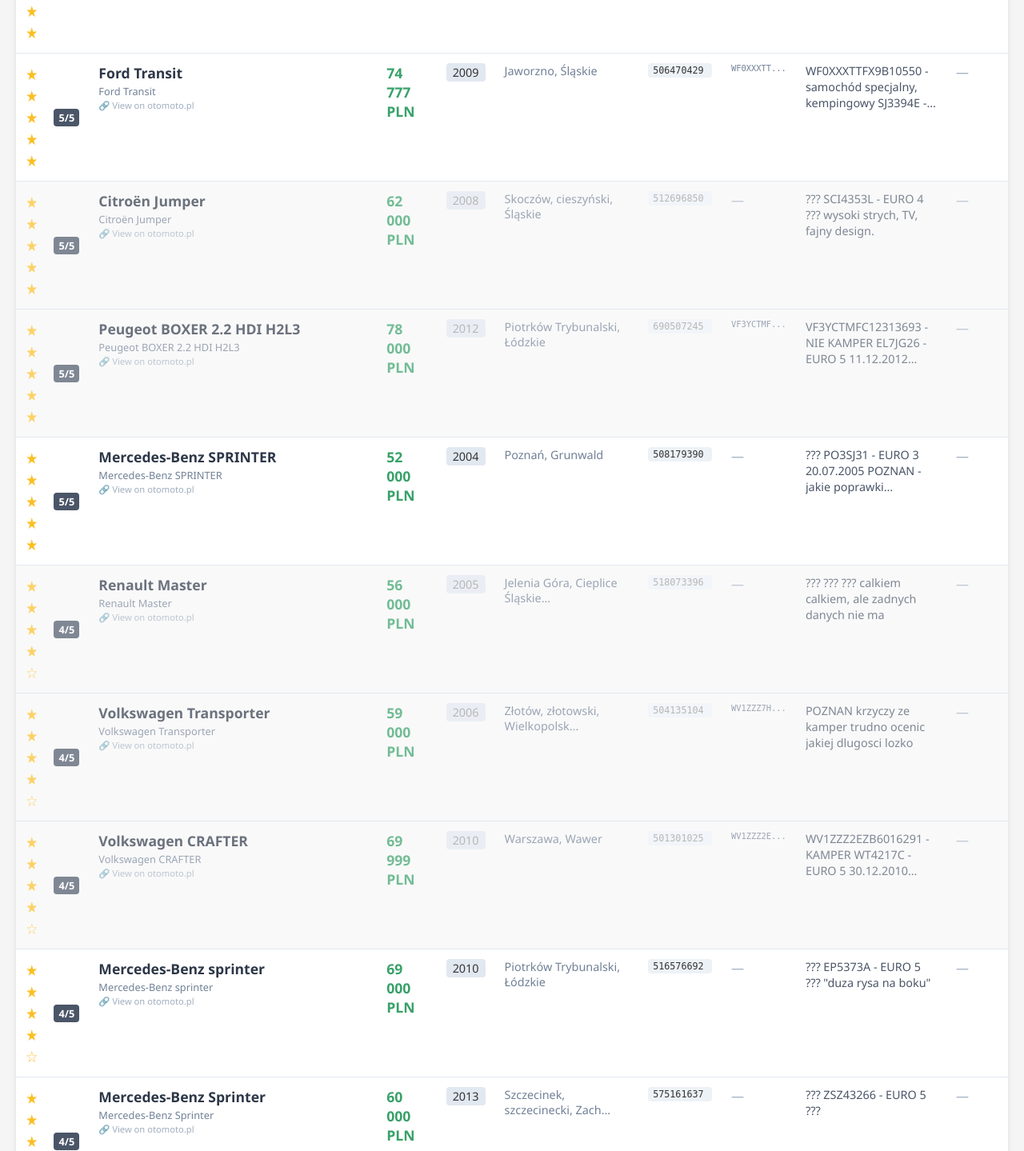
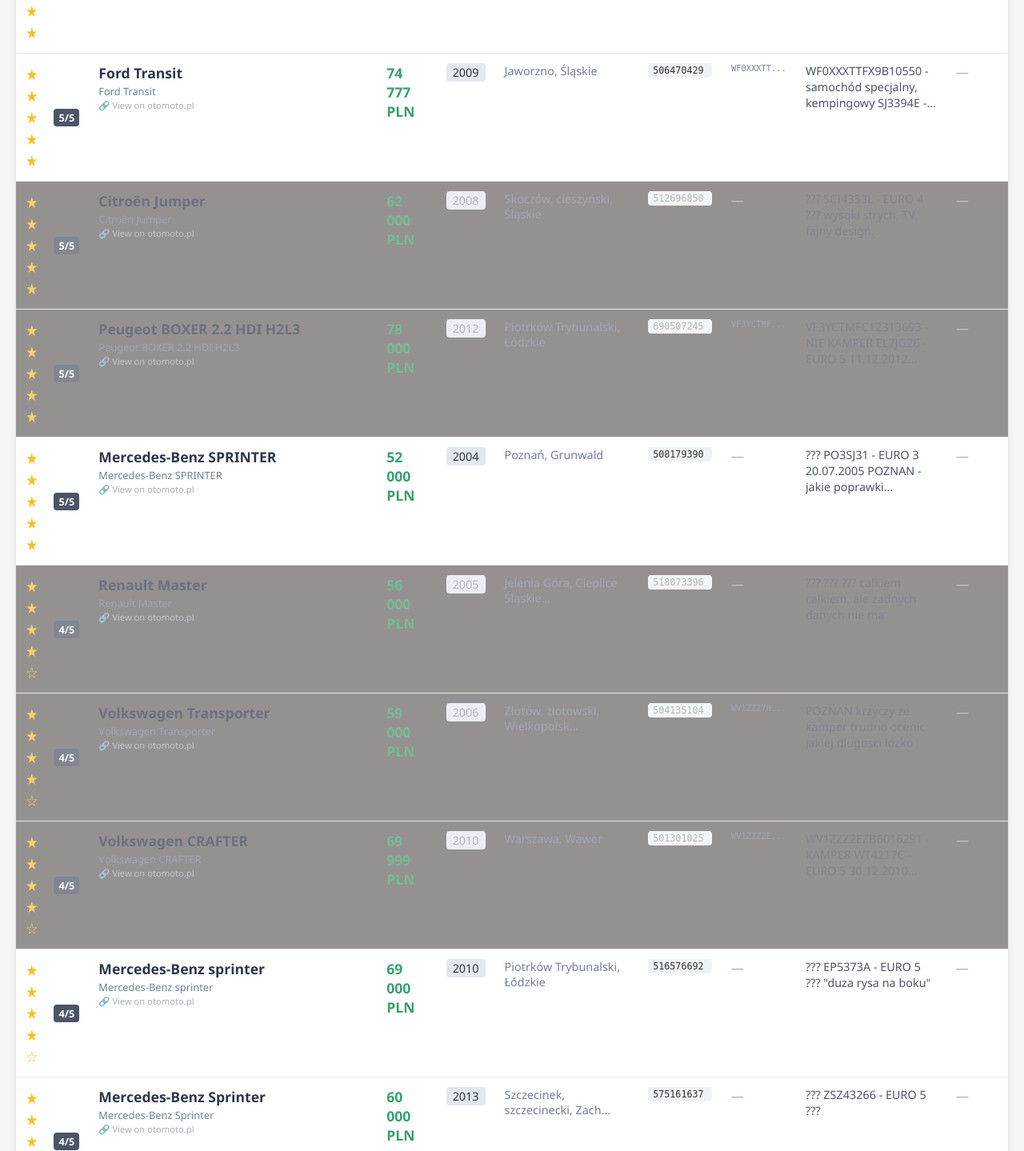
Before and after one commit to McAvity/otomoto, a FastAPI app: page /cars in a window 1280 px wide. Shown: the part 1035-2474 px from the top of the page at 80% size. Run offline with FastAPI, Linux system fonts and the light colour scheme.

Commit message:
update colors

```diff
--- a/backend/templates/cars_table.html
+++ b/backend/templates/cars_table.html
@@ -96,13 +96,13 @@
         }
 
         tr.disabled {
-            background-color: #f7f7f7;
-            color: #999;
+            background-color: #5b5454e9;
+            color: #615b5b9c;
             opacity: 0.7;
         }
 
         tr.disabled:hover {
-            background-color: #f0f0f0;
+            background-color: #400e0e;
         }
 
         .rating {
```
